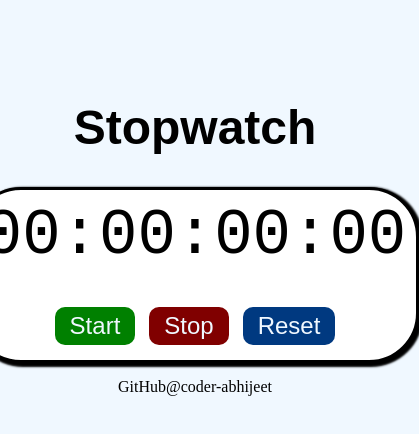
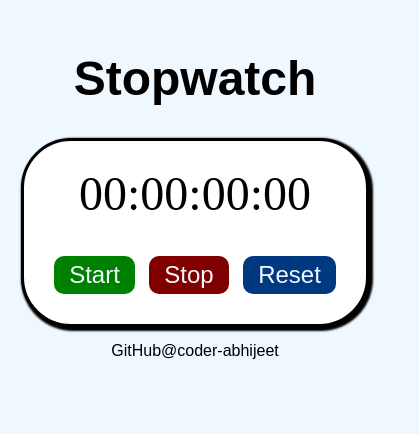
Before and after one commit to coder-abhijeet/Stop-watch, a plain HTML site: page index.html in a window 390 px wide. Shown: the part 198-632 px from the top of the page, 419 px wide, since content can reach past the window. Drawn offline with Linux system fonts and the light colour scheme.

Commit message:
added responsiveness

```diff
--- a/index.html
+++ b/index.html
@@ -16,7 +16,7 @@
             <button id="reset" onclick="reset()">Reset</button>
         </div>
     </div>
-    <a href="https://github.com/coder-abhijeet" id="text">GitHub@coder-abhijeet</a>
+    <a href="https://github.com/coder-abhijeet" target="_blank" id="text" >GitHub@coder-abhijeet</a>
     <script src="script.js"></script>
 </body>
 </html>
--- a/styles.css
+++ b/styles.css
@@ -72,3 +72,49 @@ button{
 #reset:hover{
     background-color: hsl(213, 100%, 20%);
 }
+
+@media screen and (max-width:600px) {
+    #clock-container{
+        display: flex;
+        flex-direction: column;
+        align-items: center;
+        background-color: white;
+        padding: 25px;
+        border: 3px solid;
+        border-radius: 50px;
+        box-shadow: 2px 2px 2px 2px;
+    }
+
+    #display{
+        font-size: 3rem;
+        margin-bottom: 10px;
+        font-family:monospace;
+    }
+
+    body{
+        display: flex;
+        font-family: Arial, Helvetica, sans-serif;
+        flex-direction: column;
+        align-items: center;
+        height: 90vh;
+        justify-content: center;
+        background-color: aliceblue;
+    }
+
+    #display{
+        font-size: 3rem;
+        margin-bottom: 10px;
+        font-family:monospace\\;
+    }
+
+    button{
+        font-size: 1.5rem;
+        padding: 5px 15px;
+        margin: 5px;
+        border-radius: 10px;
+        border: none;
+        color: aliceblue;
+        cursor: pointer;
+        transition: background-color 200ms ease;
+    }
+}
```
